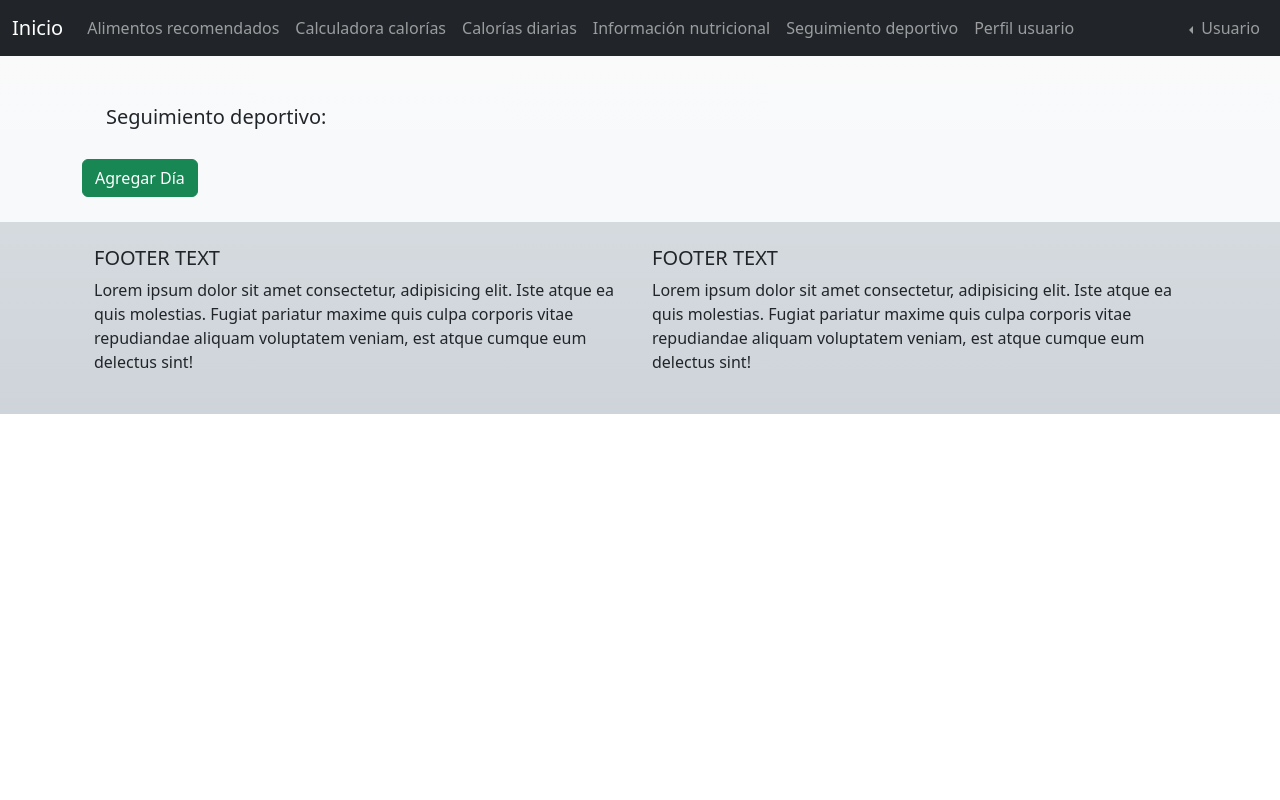
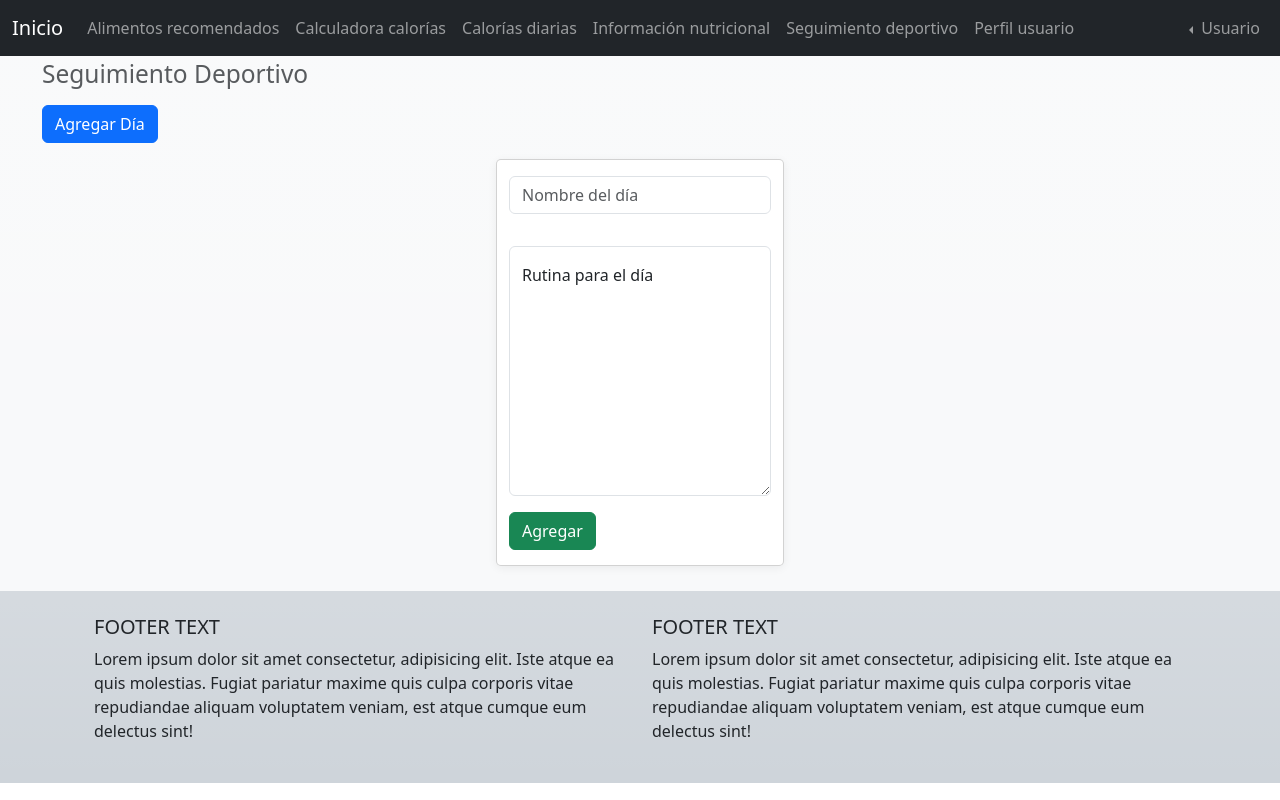
Before and after one commit to Niicool1/Proyecto-vida-saludable, a Vue app: page /seguimientoDeportivo in a window 1280 px wide. Built offline with nearby package versions, Linux system fonts and the light colour scheme.

Commit message:
Agruegar tareas al backend

```diff
--- a/package.json
+++ b/package.json
@@ -17,6 +17,7 @@
     "cookie-parser": "^1.4.6",
     "cors": "^2.8.5",
     "express": "^4.18.2",
+    "js-cookie": "^3.0.5",
     "json-server": "^0.17.3",
     "jsonwebtoken": "^9.0.0",
     "mongoose": "^7.3.1",
--- a/src/api/auth.js
+++ b/src/api/auth.js
@@ -1,9 +1,7 @@
 import axios from './axios'
 
+export const registerRequest = user => axios.post(`/register`, user)
 
-const API = 'http://localhost:3000/api'
-export const registerRequest = user => axios.post(`${API}/register`, user)
+export const loginRequest = user => axios.post(`/login`, user)
 
-export const loginRequest = user => axios.post(`${API}/login`, user)
-
-export const verifyTokenRequest = () => axios.get('/auth/verify')
+export const verifyTokenRequest = () => axios.get('/verify')
--- a/src/api/axios.js
+++ b/src/api/axios.js
@@ -1,7 +1,7 @@
 import axios from 'axios'
 
 const instancia = axios.create({
-    baseURL: 'http://localhost:3000',
+    baseURL: 'http://localhost:3000/api',
     withCredentials : true
 })
 
--- /dev/null
+++ b/src/api/rutina.js
@@ -0,0 +1,11 @@
+import axios from './axios'
+
+export const getRutinaRequest = async (id) => axios.get(`/rutina/${id}`);
+
+export const getRutinasRequest = async () => axios.get(`/rutinas`);
+
+export const createRutinaRequest = async rutina => axios.post(`/rutina`, rutina);
+
+export const updateRutinaRequest = async rutina => axios.put(`/rutina/${rutina._id}`, rutina);
+
+export const deleteRutinaRequest = async (id) => axios.delete(`/rutina/${id}`);
--- /dev/null
+++ b/src/auth/rutina.js
@@ -0,0 +1,4 @@
+import {
+    createRutinaRequest
+
+} from "../api/rutina"
--- a/src/views/seguimientoDeportivo.vue
+++ b/src/views/seguimientoDeportivo.vue
@@ -1,11 +1,26 @@
 <script setup>
-import router from '../router';
-import { reactive, computed } from 'vue';
+  import { reactive } from 'vue';
+
+  import {
+    createRutinaRequest
+  } from '../api/rutina'
+
+
+  const formData = reactive({
+        dia: "" ,
+        ejercicios: "",
+    });
+
 
 async function submitForm() {
 
-
-
+  try {
+    const res = await createRutinaRequest(formData);
+    console.log(formData);
+    console.log(res);
+  } catch (error) {
+    console.error(error)
+  }
 }
 
 
@@ -16,21 +31,51 @@ async function submitForm() {
 <template>
   <div class="container-fluid bg-light bg-gradient">
 
+    <h3><small class="text-body-secondary">Seguimiento Deportivo</small></h3>
+
+    <button type="submit" class="arriba btn btn-primary">Agregar Día</button>
 
     <div class="segDeportivo container">
+      <form @submit.prevent="submitForm" id="form" action="" method="get" novalidate>
+        <div class="row row-cols-1 row-cols-sm-2 row-cols-md-2 row-cols-lg-3 row-cols-xl-4 g-4">
+          <div class="cajas card" style="width: 18rem;">
+            <div class="mb-3">
+              <input v-model= "formData.dia" type="text" class="campo form-control" placeholder="Nombre del día">
+            </div>
+            <div class="form-floating mb-3">
+              <textarea v-model= "formData.ejercicios" class="areatexto form-control" placeholder="Leave a comment here"></textarea>
+              <label for="floatingTextarea">Rutina para el día</label>
+            </div>
+            <div class="col-12">
+              <button type="submit" class="boton btn btn-success">Agregar</button>
 
-      <div class="m-4">
-        <h5>Seguimiento deportivo:</h5>
-      </div>
-      <div class="col-12">
-        <button type="submit" class="btn btn-success">Agregar Día</button>
-      </div>
-
-
+            </div>
+          </div>
+        </div>
+      </form>
     </div>
   </div>
 </template>
 
+
 <style lang ="scss" scoped>
+.campo{
+  margin: 1rem 0 ;
+}
+.boton{
+  margin-bottom: 15px;
+  margin-right: 20px;
+}
+.areatexto{
+  height: 250px;
+}
+.arriba,h3{
+  position: relative ;
+
+  margin-left: 30px;
+  margin-bottom: 15px;
+}
+
+
 @import '@/assets/mainstyles.scss';
 </style>
```
Also changed, not shown: src/auth/auth.js (added, +79 -0 lines), src/auth/auth.vue (deleted, +0 -90 lines), 1 other file (tests, documents, lock files or other folders).
